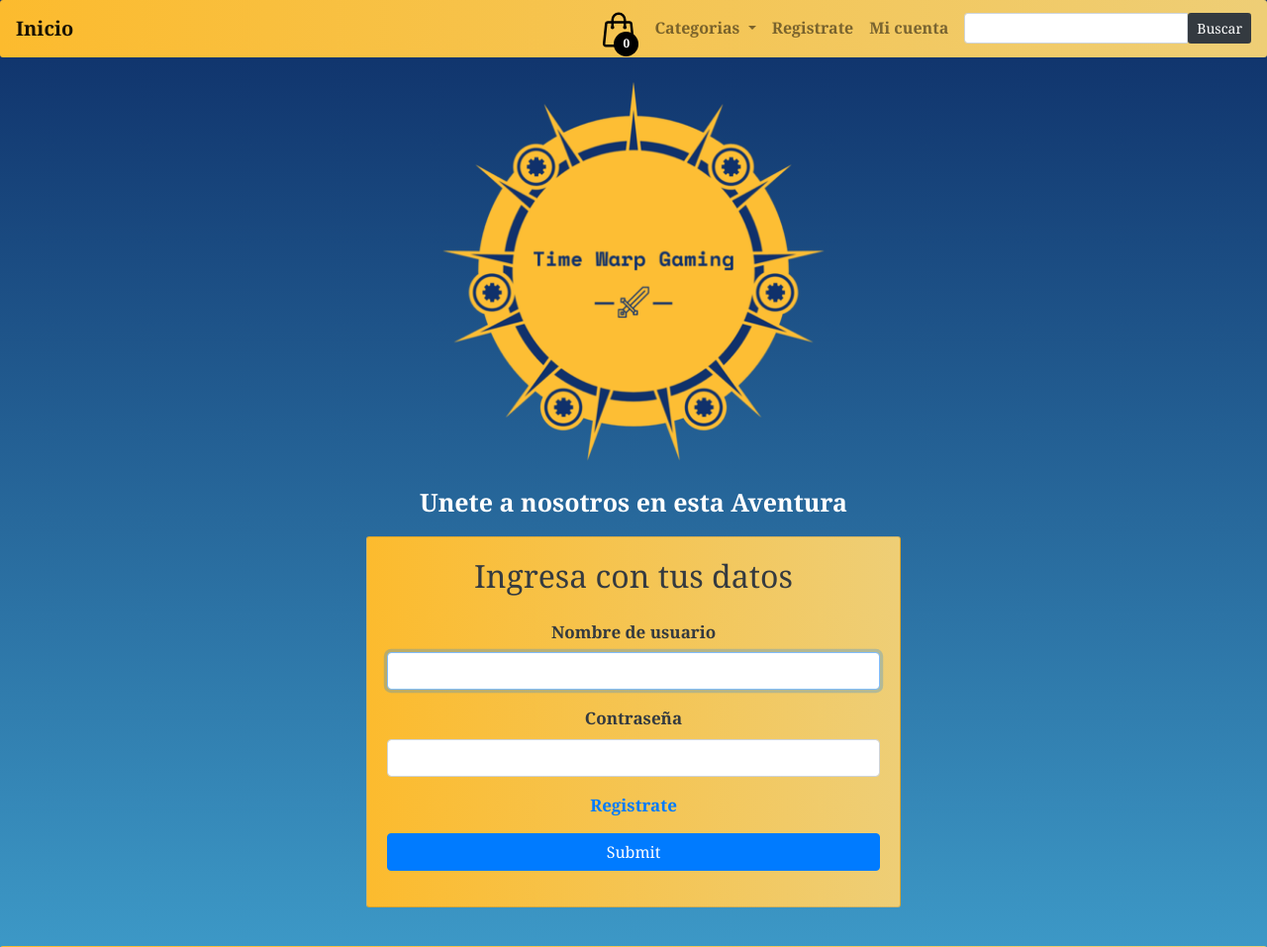
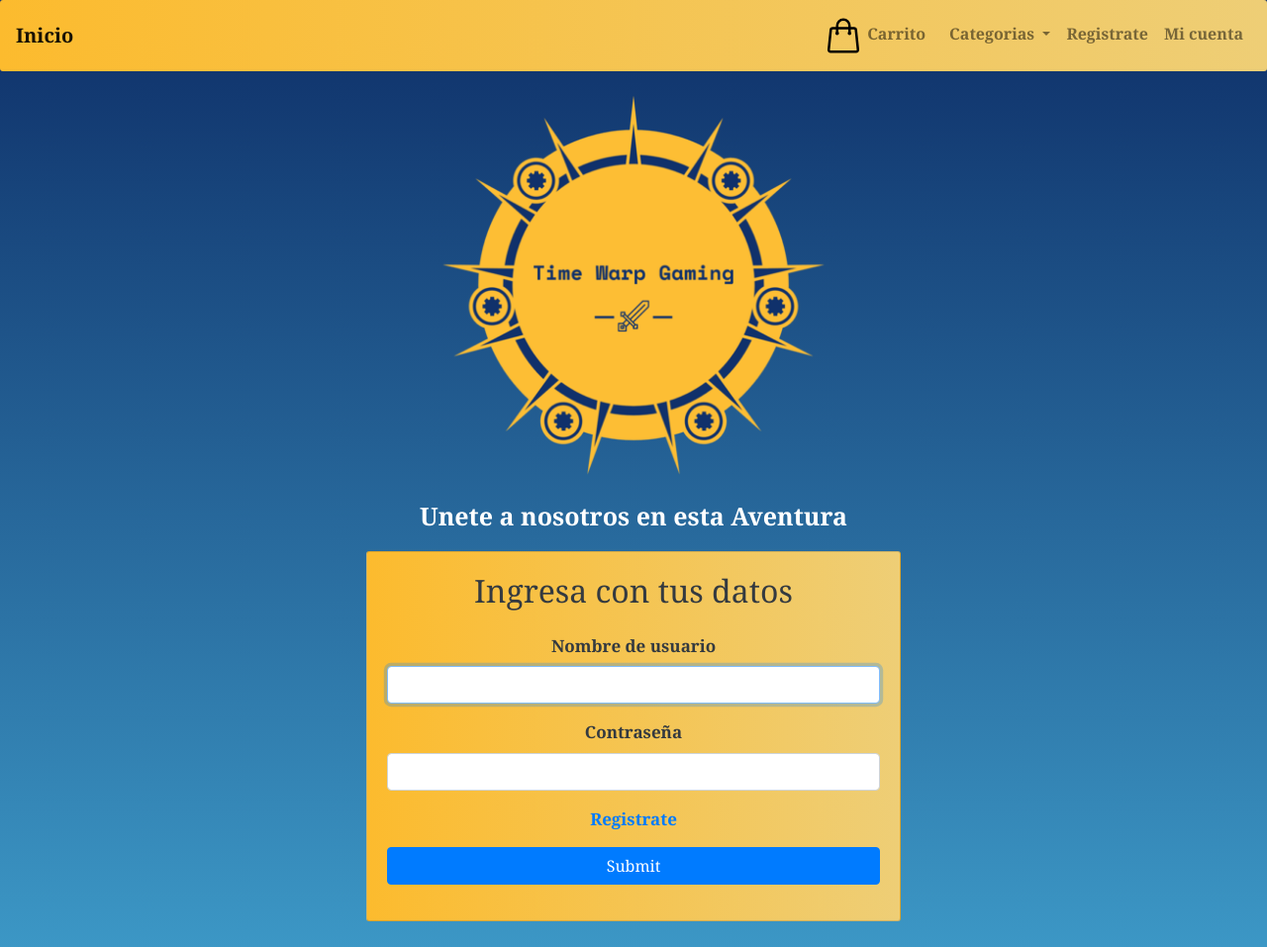
Before and after one commit to Gon-Analista/Django-GamingMarket, a Django app: page /accounts/login/ in a window 1280 px wide. Shown: the top 957 px of the page at 99% size. Run offline with Django 4.2, Linux system fonts and the light colour scheme; some libraries are stand-ins or nearby versions.

Commit message:
Carrito, pago y detalles

```diff
--- a/GamingMarket/templates/registration/Login.html
+++ b/GamingMarket/templates/registration/Login.html
@@ -25,30 +25,13 @@
       <ul class="navbar-nav ml-auto align-items-baseline">
         <li>
           <div class="container-icon">
-            <div class="container-cart-icon">
-            <svg xmlns="http://www.w3.org/2000/svg" fill="none" viewBox="0 0 24 24" stroke-width="1.5"
+            <div class="container-cart-icon zoom">
+            <a href="{% url 'carrito' %}" class="nav-link"><svg xmlns="http://www.w3.org/2000/svg" fill="none" viewBox="0 0 24 24" stroke-width="1.5"
                 stroke="currentColor" class="icon-cart">
                 <path stroke-linecap="round" stroke-linejoin="round"
                     d="M15.75 10.5V6a3.75 3.75 0 10-7.5 0v4.5m11.356-1.993l1.263 12c.07.665-.45 1.243-1.119 1.243H4.25a1.125 1.125 0 01-1.12-1.243l1.264-12A1.125 1.125 0 015.513 7.5h12.974c.576 0 1.059.435 1.119 1.007zM8.625 10.5a.375.375 0 11-.75 0 .375.375 0 01.75 0zm7.5 0a.375.375 0 11-.75 0 .375.375 0 01.75 0z" />
-            </svg>
-            <div class="count-products">
-                <span id="contador-productos">0</span>
-            </div>
+            </svg> Carrito</a>
           </div>
-            <div class="container-cart-products hidden-cart">
-                <div class="row-product">
-                    <div class="cart-product">
-                        <div class="info-cart-products">
-
-                        </div>
-                    </div>
-                </div>
-                <div class="cart-total">
-                    <h3>Total :</h3>
-                    <span class="total-a-pagar">$0</span>
-                </div>
-            </div>
-
         </div>
         </li>
         <li class="nav-item dropdown ml-md-2">
@@ -60,27 +43,23 @@
             <a class="dropdown-item font-weight-bold" href="{% url 'Super_Nintendo' %}">Super Nintendo</a>
             <a class="dropdown-item font-weight-bold" href="{% url 'Gameboy_Advance' %}">Gameboy Advance</a>
             <a class="dropdown-item font-weight-bold" href="{% url 'Nintendo_64' %}">Nintendo 64</a>
-            <a class="dropdown-item font-weight-bold" href="{% url 'Ps1' %}">Play Station 1</a>
-            <a class="dropdown-item font-weight-bold" href="{% url 'Ps2' %}">Play Station 2</a>
+            <a class="dropdown-item font-weight-bold" href="{% url 'PS1' %}">Play Station 1</a>
+            <a class="dropdown-item font-weight-bold" href="{% url 'PS2' %}">Play Station 2</a>
           </div>
         </li>
+        {% if user.is_authenticated %}
+        <li class="nav-item">
+          <a class="nav-link zoom" href="{% url 'logout' %}">Cerrar Sesion - @{{ user.username }}</a>
+        </li>
+        {% else %}
         <li class="nav-item">
           <a class="nav-link zoom" href="{% url 'registro' %}">Registrate</a>
         </li>
         <li class="nav-item">
-          <a class="nav-link zoom" href="{% url 'login' %}">Mi cuenta</a>
+            <a class="nav-link zoom" href="{% url 'login' %}">Mi cuenta</a>
         </li>
+        {% endif %}
       </ul>
-
-      <form class="form-inline ml-md-2 ">
-        <div class="input-group">
-          <input class="form-control form-control-sm" type="search" placeholder="" >
-          <div>
-            <button class="btn bg-dark text-white btn-sm" type="submit">Buscar</button>
-          </div>
-        </div>
-      </form>
-
     </div>
   </nav>
     <p></p>
@@ -110,9 +89,6 @@
         </div>
       </div>
     </div>
-
-
-
 
     <script src="https://cdn.jsdelivr.net/npm/jquery@3.5.1/dist/jquery.slim.min.js" integrity="sha384-DfXdz2htPH0lsSSs5nCTpuj/zy4C+OGpamoFVy38MVBnE+IbbVYUew+OrCXaRkfj" crossorigin="anonymous"></script>
     <script src="https://cdn.jsdelivr.net/npm/bootstrap@4.6.2/dist/js/bootstrap.bundle.min.js" integrity="sha384-Fy6S3B9q64WdZWQUiU+q4/2Lc9npb8tCaSX9FK7E8HnRr0Jz8D6OP9dO5Vg3Q9ct" crossorigin="anonymous"></script>
--- a/administrador/views.py
+++ b/administrador/views.py
@@ -6,6 +6,8 @@ from django.contrib import messages
 from django.contrib.auth import authenticate, login
 from django.core.paginator import Paginator
 from django.contrib.auth.decorators import login_required
+from django.http import Http404
+
 
 # Create your views here.
 @login_required
```
